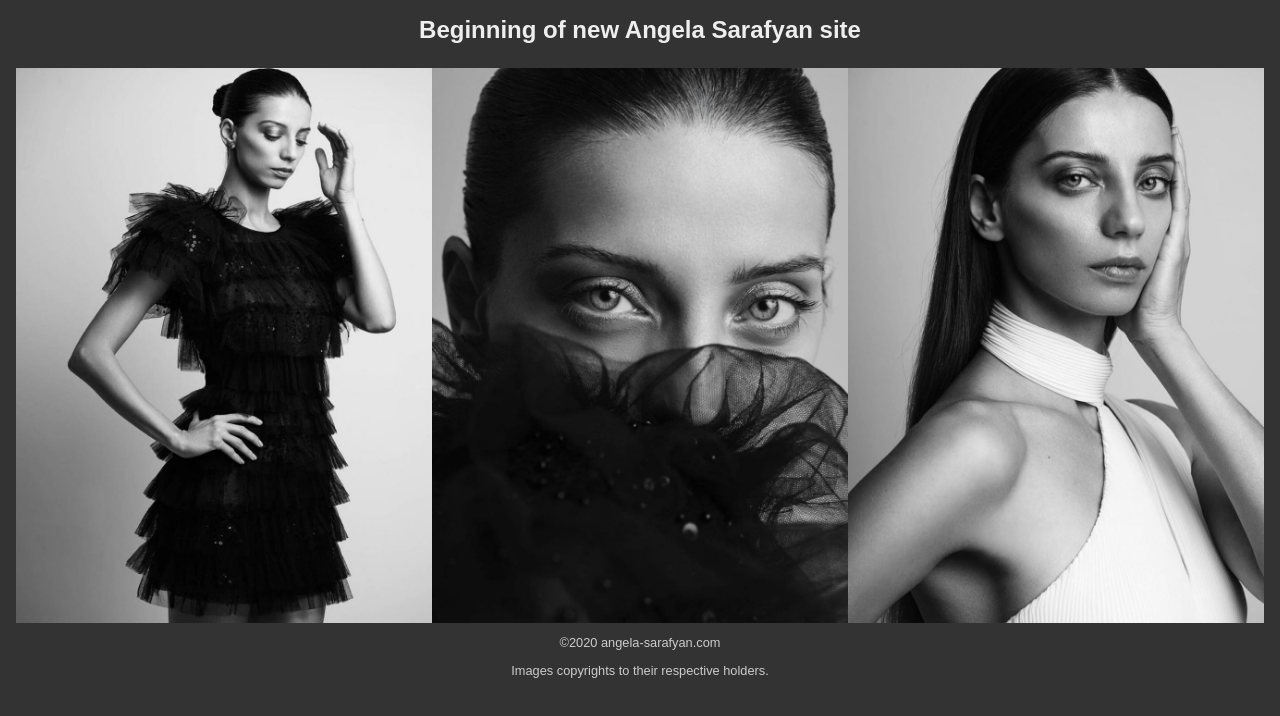
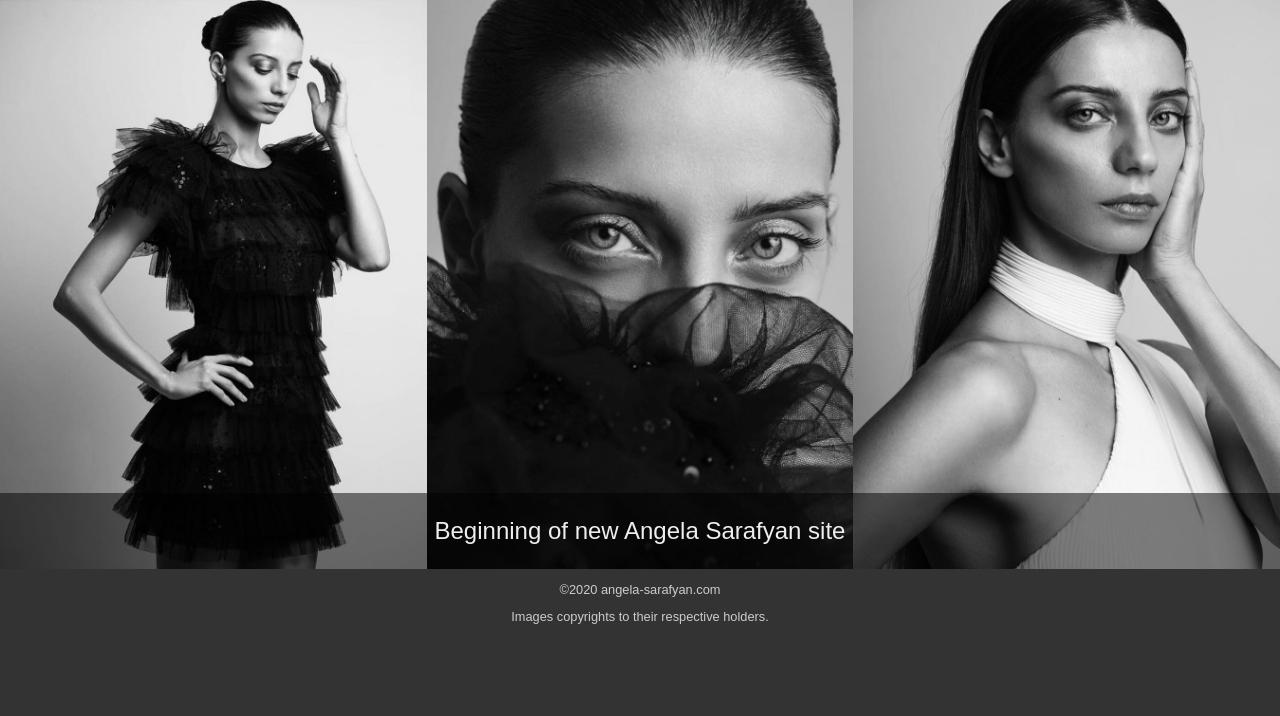
Before and after one commit to angelasarafyanweb/angelasarafyanweb.github.com, a plain HTML site: page index.html in a window 1280 px wide. Drawn offline with Linux system fonts and the light colour scheme.

Commit message:
banner styles

```diff
--- a/css/main.css
+++ b/css/main.css
@@ -1 +1 @@
-*{padding:0;margin:0}body{background:#333;color:#eee;margin:1em;font-family:'Arial',sans-serif}p,h1,h2,h3,h4{margin-bottom:1em}ul.home_images{list-style:none;display:flex}ul.home_images li{margin-right:0}ul.home_images li img{width:100%;display:block}ul.home_images li:last-child{margin-right:0}.main_caption{text-align:center}.main_footer{padding:1em;text-align:center;font-size:.8em;color:#ccc}@media(max-width:600px){ul.home_images{list-style:none;display:flex;flex-direction:column}}
+*{padding:0;margin:0}body{background:#333;color:#eee;font-family:'Arial',sans-serif}p,h1,h2,h3,h4{margin-bottom:1em}ul.home_images{list-style:none;display:flex}ul.home_images li{margin-right:0}ul.home_images li img{width:100%;display:block}ul.home_images li:last-child{margin-right:0}.banner{position:relative}.main_caption{text-align:center;position:absolute;bottom:0;left:0;background-color:rgba(0,0,0,0.5);width:100vw;font-weight:normal;padding:1em 0;margin-bottom:0}.main_footer{padding:1em;text-align:center;font-size:.8em;color:#ccc}@media(max-width:600px){ul.home_images{list-style:none;display:flex;flex-direction:column}.main_caption{top:0;bottom:auto;font-size:.9em;margin:0}}
--- a/index.html
+++ b/index.html
@@ -5,14 +5,17 @@
 	<link rel="stylesheet" type="text/css" href="/css/main.css">
 </head>
 <body>
-<h2 class="main_caption">Beginning of new Angela Sarafyan site</h2>
 
-<ul class="home_images">
-<li><img src="page_images/img01.jpg"></li>
-<li><img src="page_images/img02.jpg"></li>
-<li><img src="page_images/img03.jpg"></li>
-</ul>
 
+<div class="banner">
+  <h2 class="main_caption">Beginning of new Angela Sarafyan site</h2>
+
+  <ul class="home_images">
+  <li><img src="page_images/img01.jpg"></li>
+  <li><img src="page_images/img02.jpg"></li>
+  <li><img src="page_images/img03.jpg"></li>
+  </ul>
+</div>
 <footer class="main_footer">
   <p>&copy;2020 angela-sarafyan.com</p>
   <p>Images copyrights to their respective holders.</p>
```
